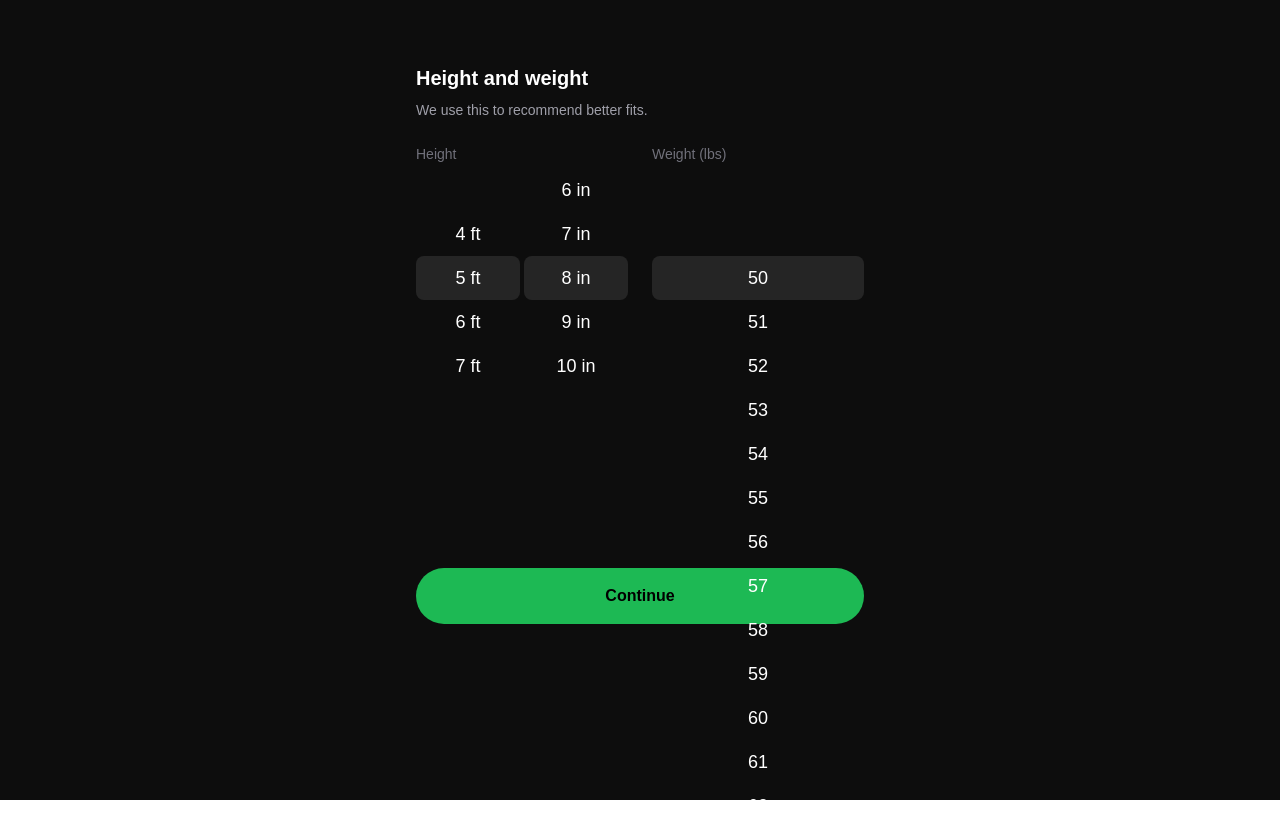
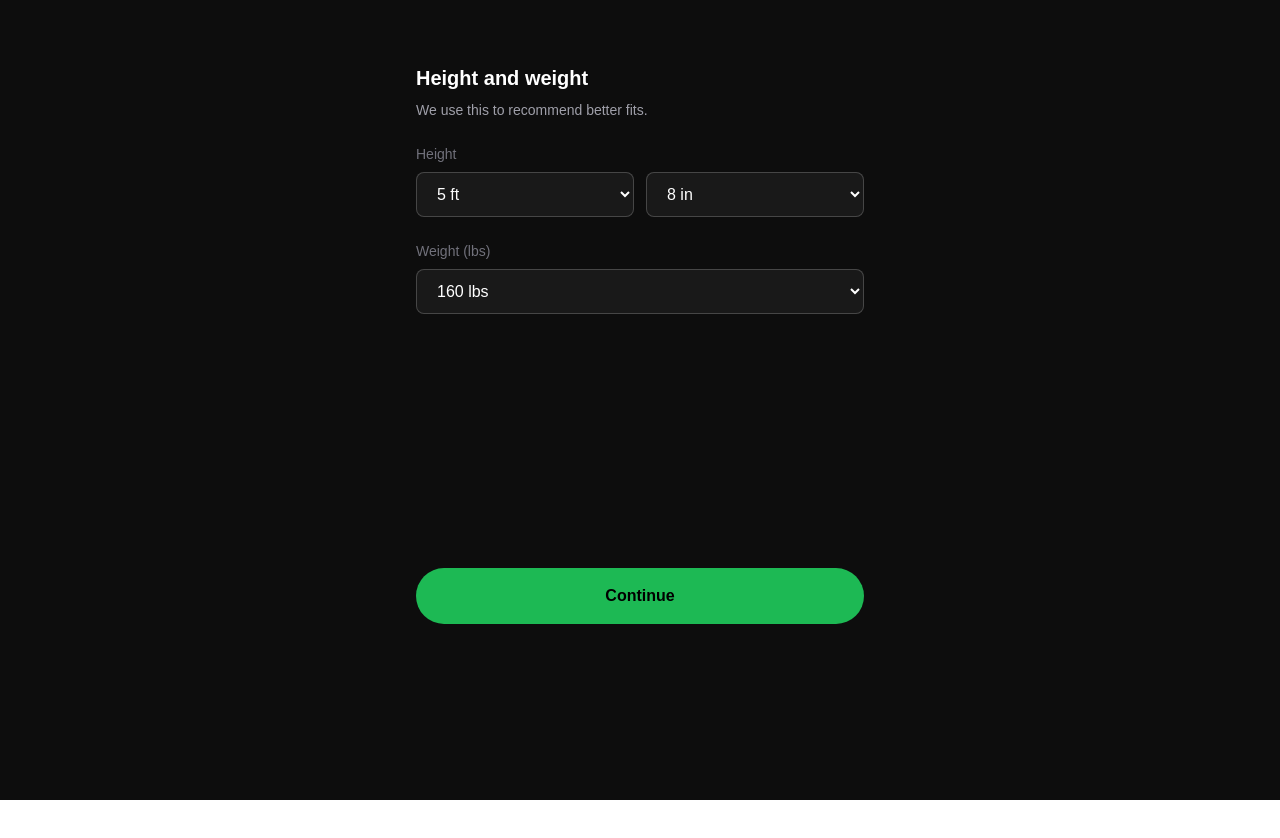
Before and after one commit to noahwfrankel/GEL, a Next.js app: page /home in a window 1280 px wide. Shown: the top 838 px of the page. After the commit the page ends 800 px from the top, so only its background shows below. Built offline with nearby package versions, Linux system fonts and the light colour scheme.

Commit message:
feat: fix height/weight selectors + store onboarding data

```diff
--- a/src/app/home/page.tsx
+++ b/src/app/home/page.tsx
@@ -9,68 +9,14 @@ import {
 
 const FEET_OPTIONS = [4, 5, 6, 7];
 const INCHES_OPTIONS = Array.from({ length: 12 }, (_, i) => i);
-const WEIGHT_OPTIONS = Array.from({ length: 351 }, (_, i) => i + 50);
+const WEIGHT_OPTIONS = Array.from({ length: 71 }, (_, i) => 50 + i * 5);
 const FIT_OPTIONS = ["Menswear", "Womenswear", "Unisex"] as const;
 
 const WELCOME_HOLD_MS = 2000;
 const LOADING_HOLD_MS = 1500;
 
-function ScrollPicker<T>({
-  options,
-  value,
-  onChange,
-  format = (v) => String(v),
-  itemHeight = 44,
-}: {
-  options: T[];
-  value: T;
-  onChange: (v: T) => void;
-  format?: (v: T) => string;
-  itemHeight?: number;
-}) {
-  const scrollRef = useRef<HTMLDivElement>(null);
-
-  useEffect(() => {
-    const el = scrollRef.current;
-    if (!el) return;
-    const idx = options.indexOf(value);
-    if (idx >= 0) el.scrollTop = idx * itemHeight;
-  }, [options, value, itemHeight]);
-
-  const handleScroll = () => {
-    const el = scrollRef.current;
-    if (!el) return;
-    const idx = Math.round(el.scrollTop / itemHeight);
-    const clamped = Math.max(0, Math.min(idx, options.length - 1));
-    if (options[clamped] !== value) onChange(options[clamped]);
-  };
-
-  return (
-    <div className="relative flex-1" style={{ maxHeight: itemHeight * 5 }}>
-      <div
-        className="absolute left-0 right-0 rounded-lg bg-white/10 pointer-events-none z-0"
-        style={{ top: itemHeight * 2, height: itemHeight }}
-      />
-      <div
-        ref={scrollRef}
-        className="relative z-10 overflow-y-auto snap-y snap-mandatory scrollbar-hide h-full"
-        onScroll={handleScroll}
-      >
-        <div style={{ height: itemHeight * 2 }} className="shrink-0" />
-        {options.map((opt) => (
-          <div
-            key={format(opt)}
-            className="snap-center flex items-center justify-center text-white text-lg py-2"
-            style={{ height: itemHeight }}
-          >
-            {format(opt)}
-          </div>
-        ))}
-        <div style={{ height: itemHeight * 2 }} className="shrink-0" />
-      </div>
-    </div>
-  );
-}
+const selectClassName =
+  "w-full rounded-lg border border-white/20 bg-white/5 px-4 py-3 text-white focus:border-[#1DB954] focus:outline-none focus:ring-1 focus:ring-[#1DB954]";
 
 export default function HomePage() {
   const [mounted, setMounted] = useState(false);
@@ -208,37 +154,77 @@ export default function HomePage() {
             <p className="text-zinc-400 text-sm mb-6">
               We use this to recommend better fits.
             </p>
-            <div className="flex gap-6 flex-1">
-              <div className="flex-1">
-                <p className="text-zinc-500 text-sm mb-1">Height</p>
-                <div className="flex gap-2 items-center">
-                  <div className="flex-1 relative">
-                    <div className="relative flex gap-1">
-                      <ScrollPicker
-                        options={FEET_OPTIONS}
-                        value={heightFeet}
-                        onChange={setHeightFeet}
-                        format={(v) => `${v} ft`}
-                      />
-                      <ScrollPicker
-                        options={INCHES_OPTIONS}
-                        value={heightInches}
-                        onChange={setHeightInches}
-                        format={(v) => `${v} in`}
-                      />
-                    </div>
-                  </div>
+            <div className="space-y-6">
+              <div>
+                <p className="text-zinc-500 text-sm mb-2">Height</p>
+                <div className="flex gap-3">
+                  <label className="flex-1">
+                    <span className="sr-only">Feet</span>
+                    <select
+                      value={heightFeet}
+                      onChange={(e) =>
+                        setHeightFeet(Number(e.target.value))
+                      }
+                      className={selectClassName}
+                      aria-label="Height (feet)"
+                    >
+                      {FEET_OPTIONS.map((ft) => (
+                        <option
+                          key={ft}
+                          value={ft}
+                          className="bg-[#1a1a1a] text-white"
+                        >
+                          {ft} ft
+                        </option>
+                      ))}
+                    </select>
+                  </label>
+                  <label className="flex-1">
+                    <span className="sr-only">Inches</span>
+                    <select
+                      value={heightInches}
+                      onChange={(e) =>
+                        setHeightInches(Number(e.target.value))
+                      }
+                      className={selectClassName}
+                      aria-label="Height (inches)"
+                    >
+                      {INCHES_OPTIONS.map((inVal) => (
+                        <option
+                          key={inVal}
+                          value={inVal}
+                          className="bg-[#1a1a1a] text-white"
+                        >
+                          {inVal} in
+                        </option>
+                      ))}
+                    </select>
+                  </label>
                 </div>
               </div>
-              <div className="flex-1">
-                <p className="text-zinc-500 text-sm mb-1">Weight (lbs)</p>
-                <div className="relative">
-                  <ScrollPicker
-                    options={WEIGHT_OPTIONS}
+              <div>
+                <p className="text-zinc-500 text-sm mb-2">Weight (lbs)</p>
+                <label className="block">
+                  <span className="sr-only">Weight in pounds</span>
+                  <select
                     value={weightLbs}
-                    onChange={setWeightLbs}
-                  />
-                </div>
+                    onChange={(e) =>
+                      setWeightLbs(Number(e.target.value))
+                    }
+                    className={selectClassName}
+                    aria-label="Weight (lbs)"
+                  >
+                    {WEIGHT_OPTIONS.map((lbs) => (
+                      <option
+                        key={lbs}
+                        value={lbs}
+                        className="bg-[#1a1a1a] text-white"
+                      >
+                        {lbs} lbs
+                      </option>
+                    ))}
+                  </select>
+                </label>
               </div>
             </div>
           </div>
```
